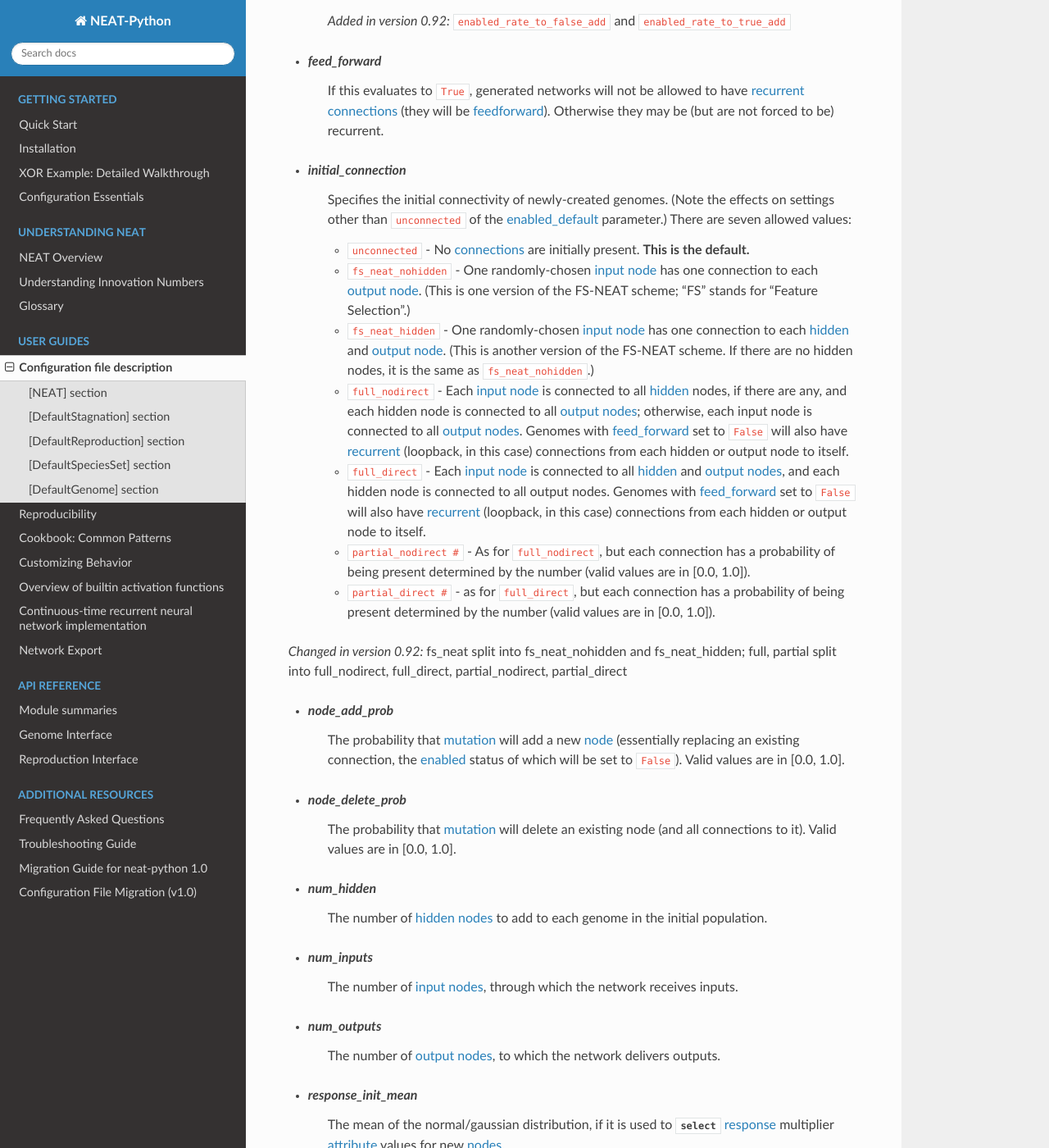
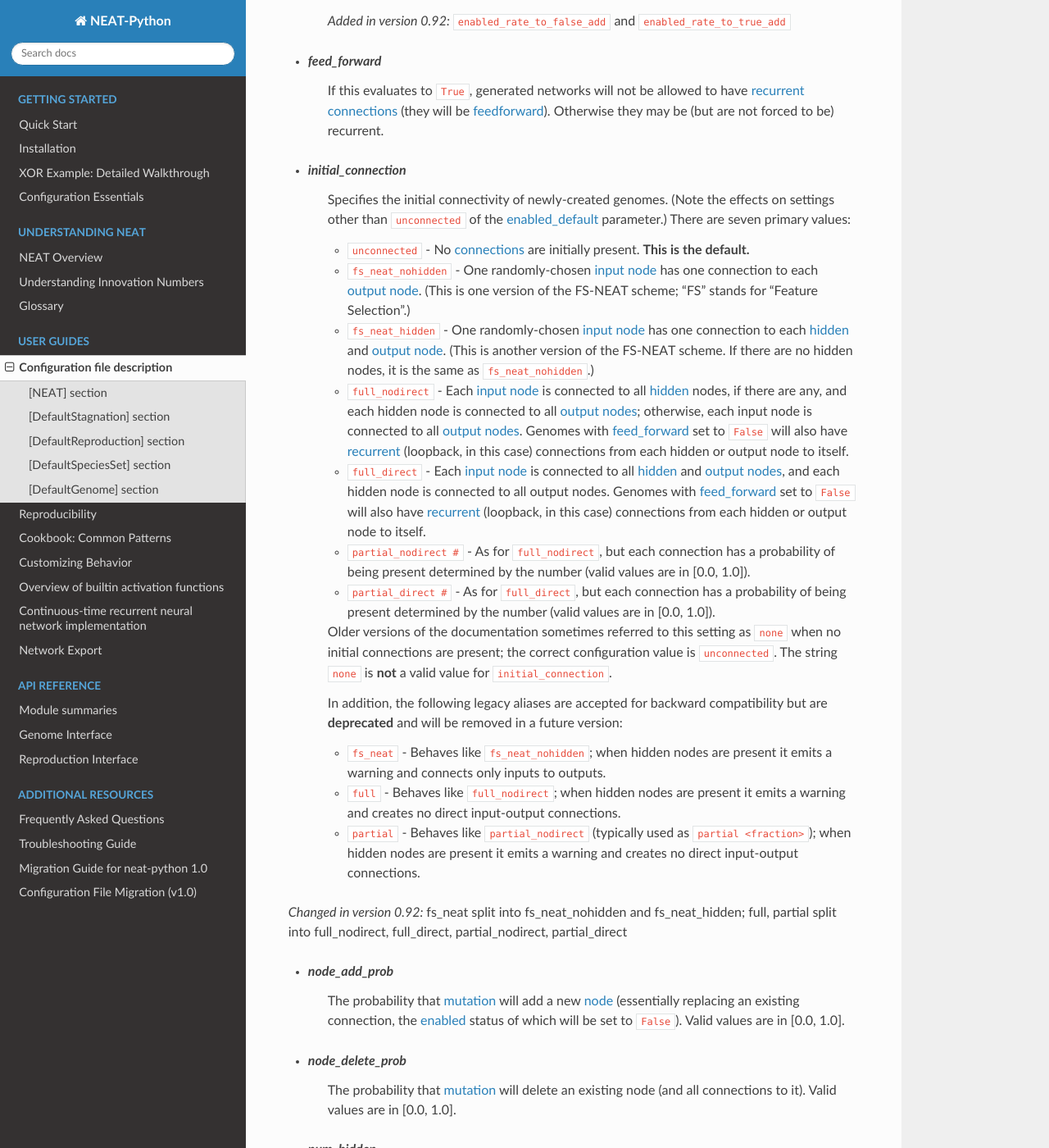
Before and after one commit to CodeReclaimers/neat-python, a Sphinx documentation site: the page built from docs/config_file.rst, in a window 1280 px wide and 1400 px high, scrolled down 6456 px. Shown: the whole window at 82% size. Built offline with Sphinx 7.4.7 and the Read the Docs theme 3.1.0, drawn with Linux system fonts in a browser that asks for light colours.

Commit message:
Update documentation to include legacy initial_connection options.

```diff
--- a/docs/config_file.rst
+++ b/docs/config_file.rst
@@ -402,7 +402,7 @@ required for your particular implementation.
 
 * *initial_connection*
     Specifies the initial connectivity of newly-created genomes.  (Note the effects on settings other than ``unconnected`` of the
-    :ref:`enabled_default <enabled-default-label>` parameter.) There are seven allowed values:
+    :ref:`enabled_default <enabled-default-label>` parameter.) There are seven primary values:
 
     * ``unconnected`` - No :term:`connections <connection>` are initially present. **This is the default.**
     * ``fs_neat_nohidden`` - One randomly-chosen :term:`input node` has one connection to each :term:`output node`. (This is one version of the
@@ -418,8 +418,19 @@ required for your particular implementation.
       have :term:`recurrent` (loopback, in this case) connections from each hidden or output node to itself.
     * ``partial_nodirect #`` - As for ``full_nodirect``, but each connection has a probability of being present determined by the number
       (valid values are in [0.0, 1.0]).
-    * ``partial_direct #`` - as for ``full_direct``, but each connection has a probability of being present determined by the number
+    * ``partial_direct #`` - As for ``full_direct``, but each connection has a probability of being present determined by the number
       (valid values are in [0.0, 1.0]).
+
+    Older versions of the documentation sometimes referred to this setting as ``none`` when no initial connections are present; the correct
+    configuration value is ``unconnected``. The string ``none`` is **not** a valid value for ``initial_connection``.
+
+    In addition, the following legacy aliases are accepted for backward compatibility but are **deprecated** and will be removed in a future
+    version:
+
+    * ``fs_neat`` - Behaves like ``fs_neat_nohidden``; when hidden nodes are present it emits a warning and connects only inputs to outputs.
+    * ``full`` - Behaves like ``full_nodirect``; when hidden nodes are present it emits a warning and creates no direct input-output connections.
+    * ``partial`` - Behaves like ``partial_nodirect`` (typically used as ``partial <fraction>``); when hidden nodes are present it emits a warning
+      and creates no direct input-output connections.
 
 .. versionchanged:: 0.92
   fs_neat split into fs_neat_nohidden and fs_neat_hidden; full, partial split into full_nodirect, full_direct, partial_nodirect, partial_direct
--- a/docs/quickstart.rst
+++ b/docs/quickstart.rst
@@ -63,7 +63,7 @@ First, create a configuration file named ``config-xor``:
    enabled_rate_to_false_add = 0.0
 
    feed_forward            = True
-   initial_connection      = full
+   initial_connection      = full_direct
 
    node_add_prob           = 0.2
    node_delete_prob        = 0.2
```
Also changed, not shown: docs/config_essentials.rst (+8 -3 lines), 2 other files.
